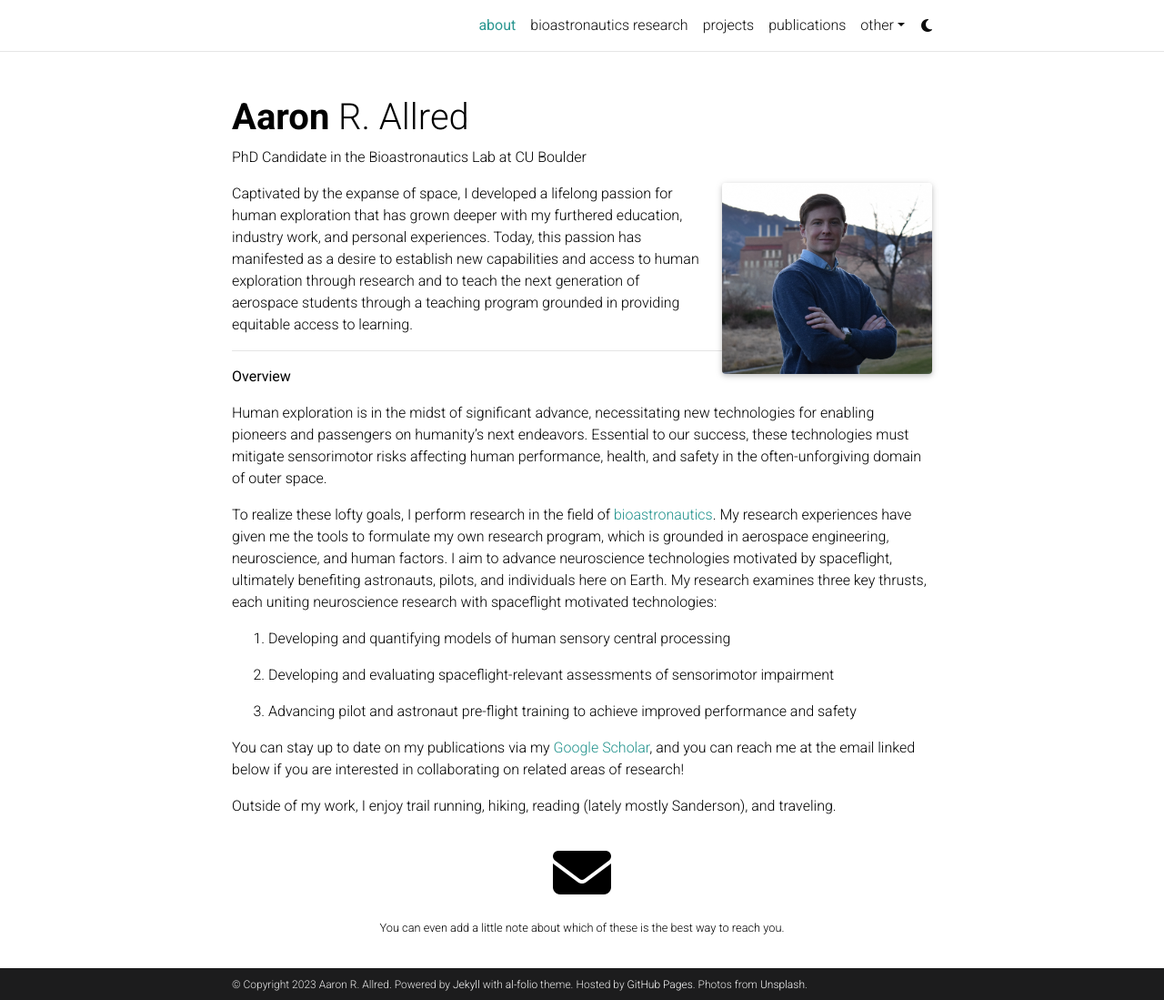
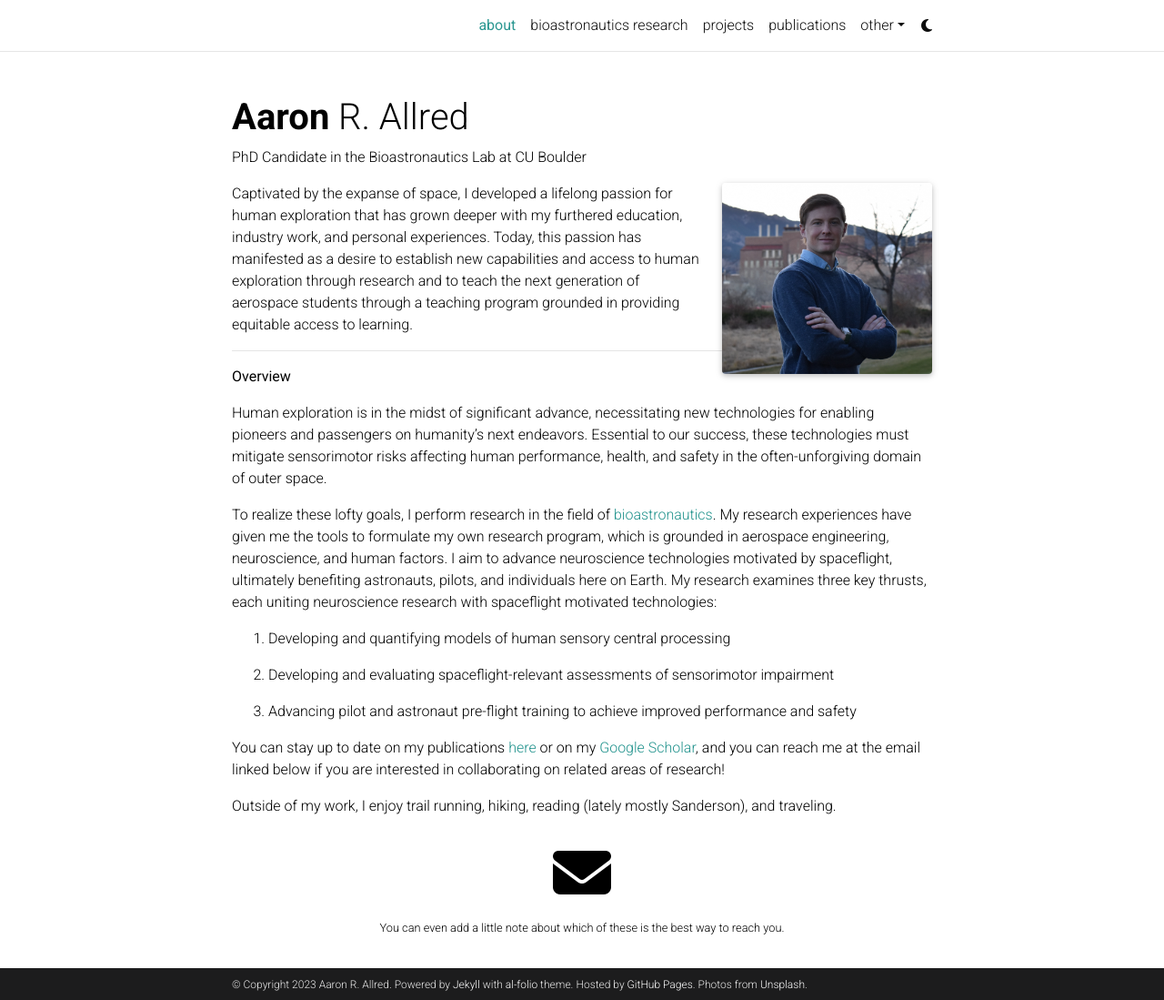
Before and after one commit to aaronallred/aaronallred.github.io, a Jekyll site: the page built from _pages/about.md, in a window 1280 px wide and 1099 px high. Shown: the whole window at 91% size. Built offline with Jekyll 4.4.1, drawn with Linux system fonts in a browser that asks for light colours; full-size pictures stand in for the smaller copies a plugin makes; comment, search, counter and statistics services are not loaded; a style sheet for code colours, icons or effects is not loaded.

Commit message:
icons for pubs

```diff
--- a/_bibliography/papers.bib
+++ b/_bibliography/papers.bib
@@ -19,6 +19,7 @@
 	year = {2023},
 	pages = {1101--1115},
 	file = {Allred and Clark - 2023 - Vestibular perceptual thresholds for rotation abou.pdf:/Users/aaronallred/Zotero/storage/M5ZXDXL5/Allred and Clark - 2023 - Vestibular perceptual thresholds for rotation abou.pdf:application/pdf},
+	preview={spin.png}
 }
 
 @article{allred_modeling_2023,
@@ -34,6 +35,7 @@
 	month = jul,
 	year = {2023},
 	file = {Allred et al. - 2023 - Modeling orientation perception adaptation to alte.pdf:/Users/aaronallred/Zotero/storage/4FKPVJ8M/Allred et al. - 2023 - Modeling orientation perception adaptation to alte.pdf:application/pdf},
+	preview={memory.png}
 }
 
 @article{allred_computational_2023,
@@ -48,6 +50,7 @@
 	month = aug,
 	year = {2023},
 	file = {Allred and Clark - 2023 - A computational model of motion sickness dynamics .pdf:/Users/aaronallred/Zotero/storage/WBJT7J4V/Allred and Clark - 2023 - A computational model of motion sickness dynamics .pdf:application/pdf},
+	preview={ms.png}
 }
 
 @article{lonner_virtual_2023,
@@ -64,4 +67,5 @@
 	year = {2023},
 	keywords = {Vestibular, Space motion sickness, Adaptation, Centrifugation, Entry motion sickness, Sensory conflict},
 	file = {Lonner - Virtual reality as a countermeasure for astronaut .pdf:/Users/aaronallred/Zotero/storage/WK53TIRV/Lonner - Virtual reality as a countermeasure for astronaut .pdf:application/pdf},
+	preview={vr.png}
 }
--- a/_pages/about.md
+++ b/_pages/about.md
@@ -30,6 +30,6 @@ To realize these lofty goals, I perform research in the field of [bioastronautic
 
 3. Advancing pilot and astronaut pre-flight training to achieve improved performance and safety
 
-You can stay up to date on my publications via my [Google Scholar](https://scholar.google.com/citations?user=SIgYus9q4TIC&hl=en&oi=ao), and you can reach me at the email linked below if you are interested in collaborating on related areas of research!
+You can stay up to date on my publications [here](/publications/) or on my [Google Scholar](https://scholar.google.com/citations?user=SIgYus9q4TIC&hl=en&oi=ao), and you can reach me at the email linked below if you are interested in collaborating on related areas of research!
 
 Outside of my work, I enjoy trail running, hiking, reading (lately mostly Sanderson), and traveling.
```
Also changed, not shown: _pages/publications.md (+3 -1 lines), assets/img/publication_preview/memory.png (added), assets/img/publication_preview/ms.png (added), assets/img/publication_preview/spin.png (added), assets/img/publication_preview/vr.png (added).
